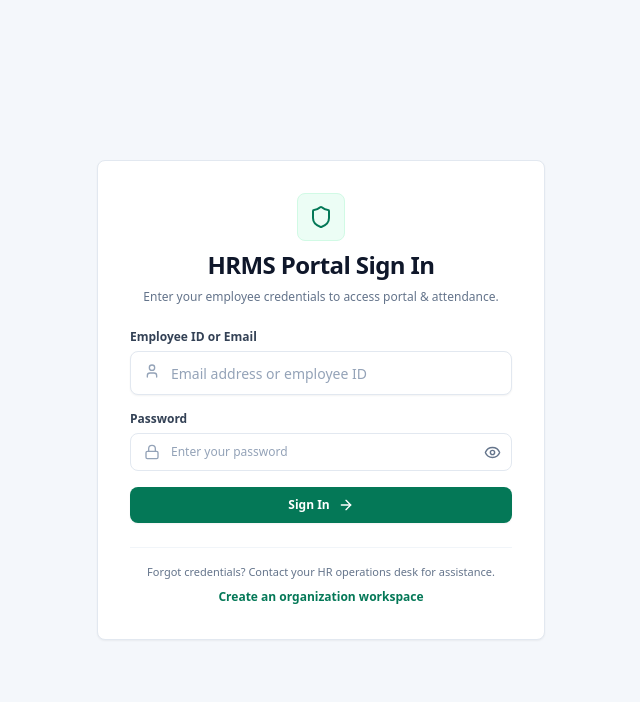
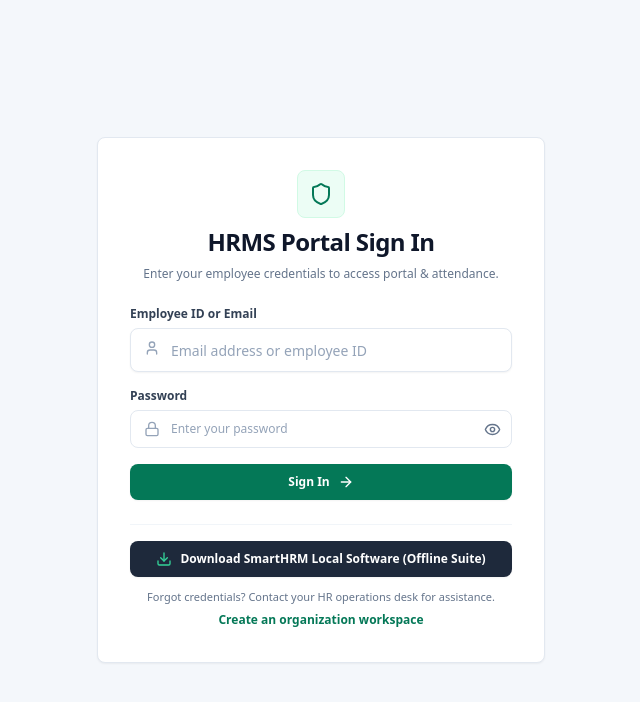
Before and after one commit to sinu5550/smart-hrms-frontend, a Next.js app: page /login in a window 1280 px wide. Shown: the top 702 px of the page, without its empty margins (319-959 px from the left). Built offline with nearby package versions, Linux system fonts and the light colour scheme; no server answers.

Commit message:
feat: add local suite download button on login page

```diff
--- a/app/login/page.tsx
+++ b/app/login/page.tsx
@@ -114,13 +114,25 @@ export default function LoginPage() {
           </button>
         </form>
 
-        <div className="pt-4 border-t border-slate-100 text-center space-y-2">
-          <p className="text-[11px] text-slate-500">
-            Forgot credentials? Contact your HR operations desk for assistance.
-          </p>
-          <a href="/register-organization" className="mt-2 inline-block text-xs font-semibold text-emerald-700 hover:underline">
-            Create an organization workspace
+        <div className="pt-4 border-t border-slate-100 text-center space-y-3">
+          <a
+            href="/downloads/SmartHRM-Local-Suite.zip"
+            download="SmartHRM-Local-Suite.zip"
+            className="w-full inline-flex items-center justify-center gap-2 px-3 py-2.5 bg-slate-800 hover:bg-slate-900 text-white text-xs font-bold rounded-lg transition shadow-sm"
+            title="Download complete standalone offline desktop app with biometric local sync engine"
+          >
+            <Download className="w-4 h-4 text-emerald-400" />
+            <span>Download SmartHRM Local Software (Offline Suite)</span>
           </a>
+
+          <div>
+            <p className="text-[11px] text-slate-500">
+              Forgot credentials? Contact your HR operations desk for assistance.
+            </p>
+            <a href="/register-organization" className="mt-1 inline-block text-xs font-semibold text-emerald-700 hover:underline">
+              Create an organization workspace
+            </a>
+          </div>
         </div>
       </div>
     </main>
```
